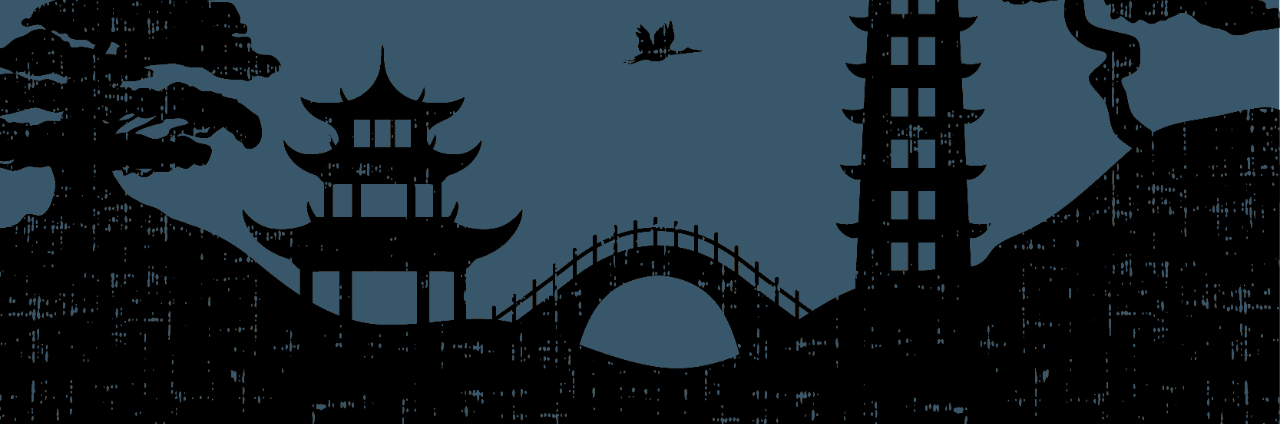
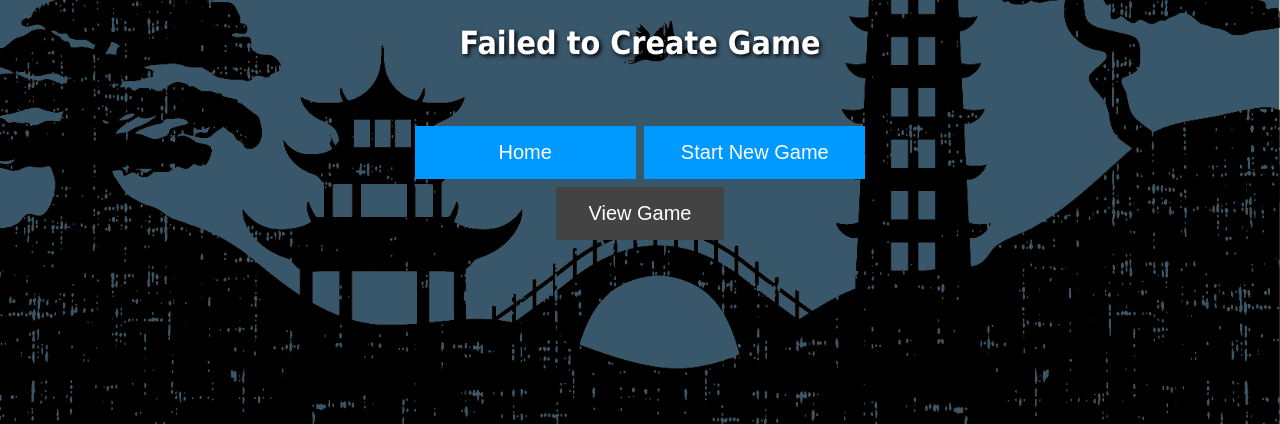
Before and after one commit to minterm/assassin, a Flask app: template server/templates/gameCreated.html in a window 1280 px wide. Shown: the part 376-800 px from the top of the page. Run offline with Flask 2, Linux system fonts and the light colour scheme; the template is opened without the code that fills it, so the values that code supplies are empty; some libraries are stand-ins or nearby versions.

Commit message:
wording, css update, logo

```diff
--- a/server/templates/gameCreated.html
+++ b/server/templates/gameCreated.html
@@ -7,19 +7,22 @@
     <link rel="icon" href="{{ url_for('static', filename='img/icon_blue.ico') }}" />
 </head>
 <body>
-    {% if success %}
+    <img src="{{ url_for('static', filename='img/logo_icon.png') }}" alt="" width=394 height=350> <br>
+	{% if success %}
     <h1>Game {{ g_id }}</h1>
-    <p>Open the mobile app and join this game using the ID: {{ g_id }}</p>
+    <p>Open the mobile app and join your game using the above Game ID.<br>May luck favor you, and may the best Assassin win!</p>
     {% else %}
     <h1>Failed to Create Game</h1>
     <p>{{ error }}</p>
     {% endif %}
 
-    <br>
+    <br><br>
     <div>
-        <a href="/"><button>Home</button></a>
-        <a href="/new"><button>New</button></a>
-        <a href="/view"><button>View</button></a>
+        <a href="/home"><button class="button button2">Home</button></a>
+		<a href="/new"><button class="button button2">Start New Game</button></a>
     </div>
+	<div align="center">
+		<a href="/view"><button class="button button3">View Game</button></a>
+	</div>
 </body>
 </html>
```
